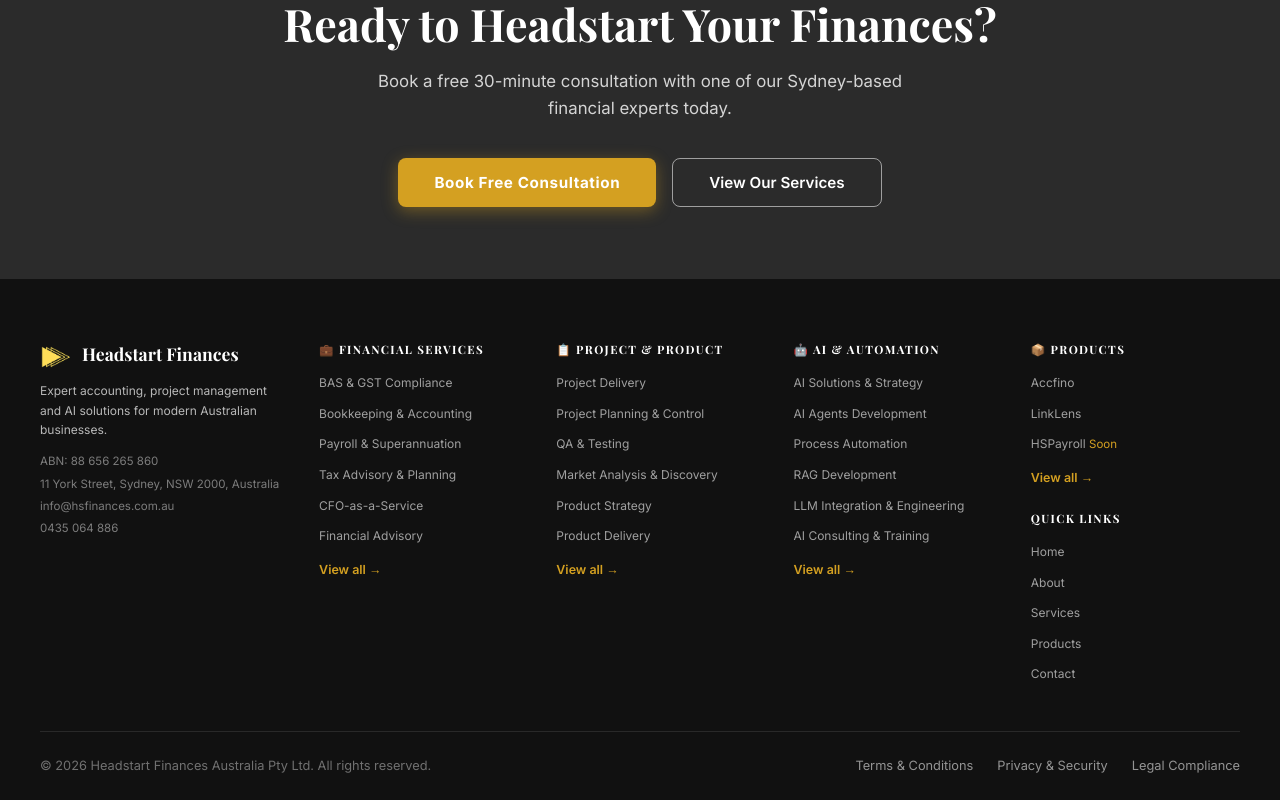
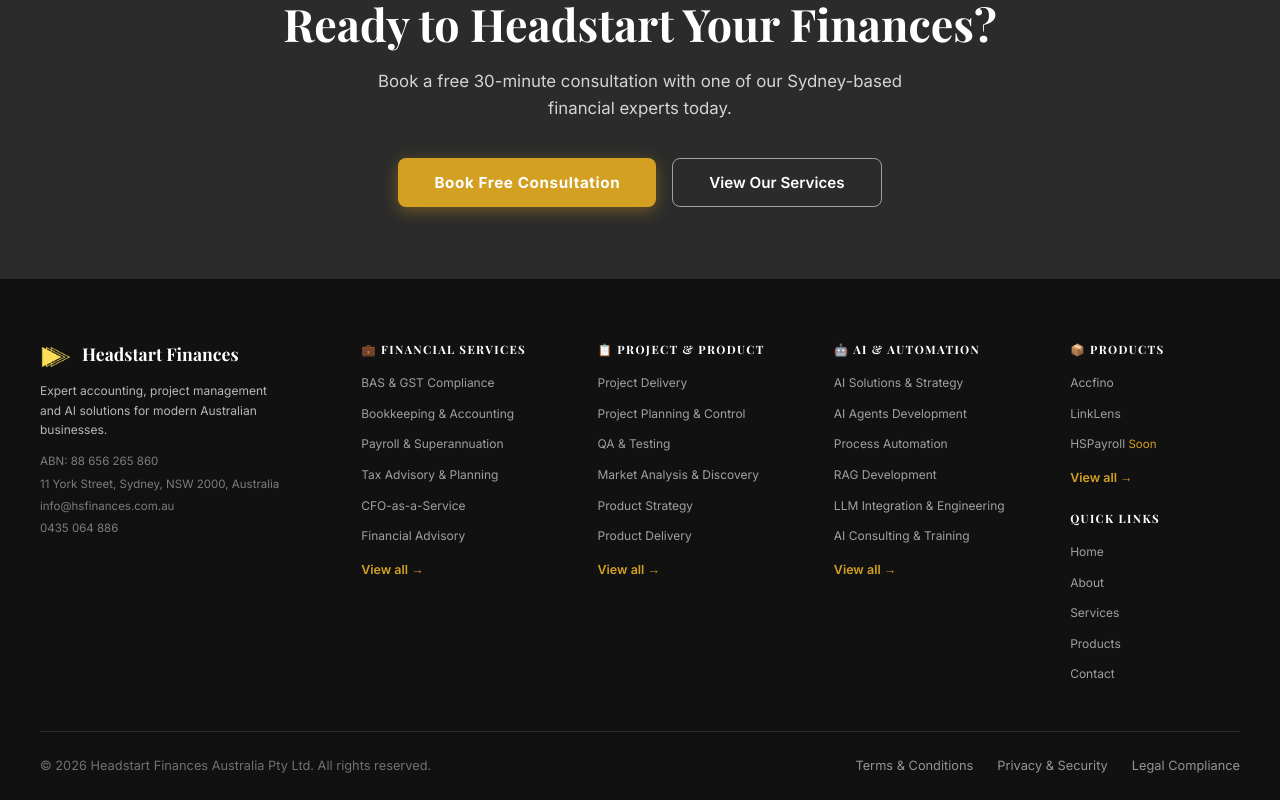
Before and after one commit to pramahosting/hsfinances, a React (Vite) app: page / in a window 1280 px wide. Shown: the part 4528-5328 px from the top of the page. Built offline with nearby package versions, Linux system fonts and the light colour scheme.

Commit message:
Update nav-footer.css

```diff
--- a/src/styles/nav-footer.css
+++ b/src/styles/nav-footer.css
@@ -31,7 +31,7 @@
 /* ─── FOOTER — black ─────────────────────────────────────────────────────────── */
 .footer       { background: #111111; color: rgba(255,255,255,.7); padding: 64px 24px 0; }
 .footer-inner { max-width: 1200px; margin: 0 auto; }
-.footer-grid  { display: grid; grid-template-columns: 1.2fr 1fr 1fr 1fr 1fr; gap: 28px; padding-bottom: 40px; border-bottom: 1px solid rgba(255,255,255,.1); }
+.footer-grid  { display: grid; grid-template-columns: 1.4fr 1fr 1fr 1fr 0.8fr; gap: 24px; padding-bottom: 40px; border-bottom: 1px solid rgba(255,255,255,.1); }
 .footer-brand h3   { font-family: 'Playfair Display',serif; font-size: 1.1rem; color: #fff; margin-bottom: 6px; }
 .footer-brand p    { font-size: .75rem; line-height: 1.65; max-width: 240px; }
 .footer-brand-logo { display: flex; align-items: center; gap: 10px; margin-bottom: 10px; }
@@ -50,6 +50,10 @@
 .footer-legal a { color: rgba(255,255,255,.55); transition: .2s; font-size: .8rem; }
 .footer-legal a:hover { color: var(--gold); }
 
+.footer-quick-links { margin-top: 14px; display: flex; flex-wrap: wrap; align-items: center; }
+.footer-quick-links span span { font-size: .72rem; color: rgba(255,255,255,.55); cursor: pointer; transition: .2s; }
+.footer-quick-links span span:hover { color: var(--gold); }
+
 @media (max-width: 900px) {
   .nav-links { display: none; position: absolute; top: 100px; left: 0; right: 0; flex-direction: column; background: rgba(255,253,240,.99); padding: 16px 24px; gap: 4px; border-top: 1px solid rgba(212,160,33,.2); box-shadow: 0 8px 24px rgba(0,0,0,.08); }
   .nav-links.open { display: flex; }
```
